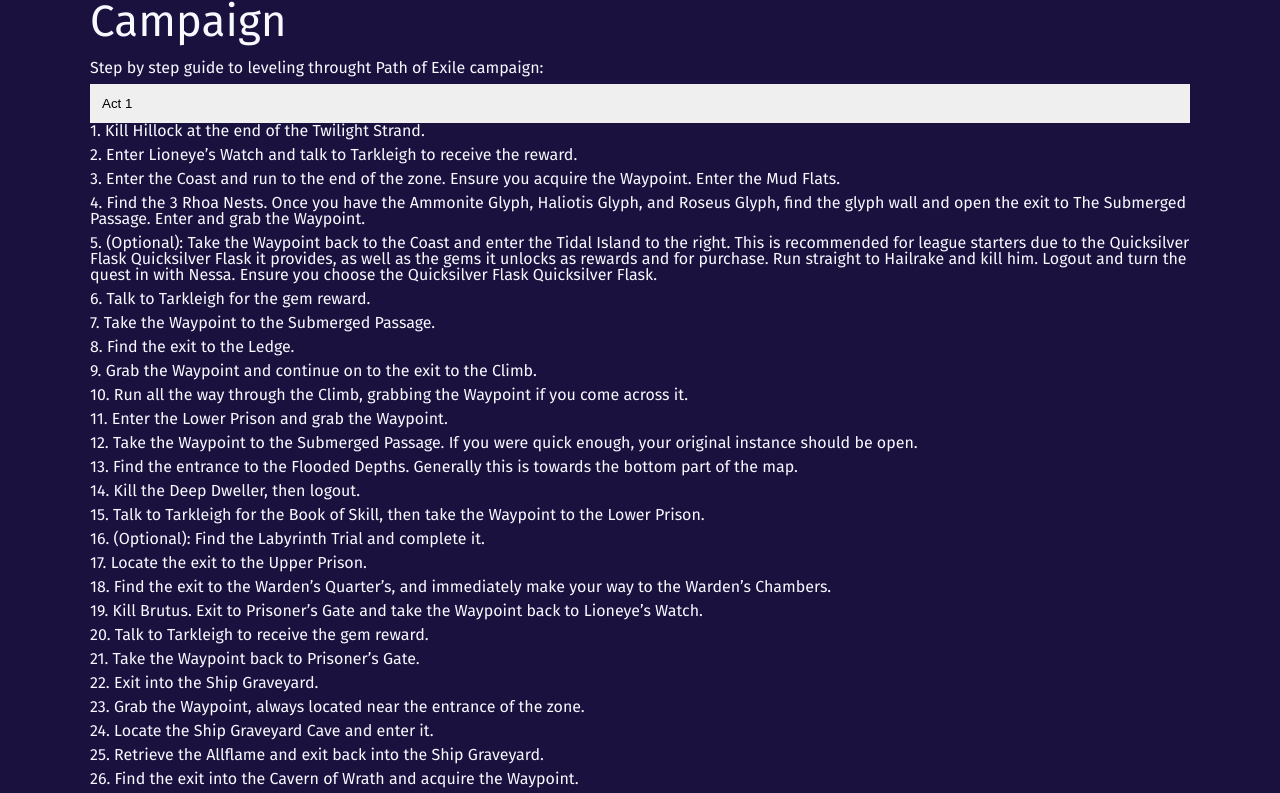
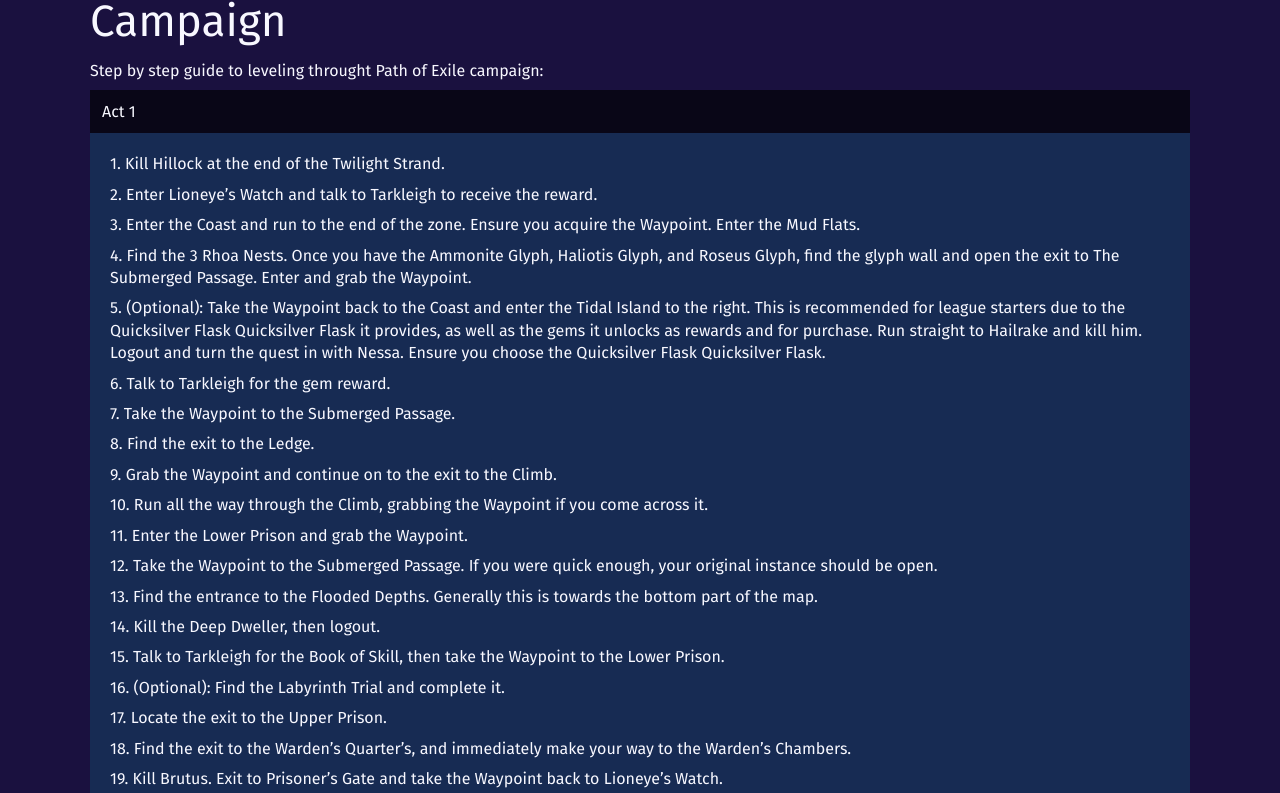
Before and after one commit to ajcumine/poe-pocket-guide, a Next.js app: page /campaign in a window 1280 px wide. Shown: the top 793 px of the page. Built offline with nearby package versions, Linux system fonts and the light colour scheme.

Commit message:
basic accordion functionality

```diff
--- a/components/ActAccordion.tsx
+++ b/components/ActAccordion.tsx
@@ -1,22 +1,35 @@
-import React from 'react';
+import React, { useState } from 'react';
 
 import styled from 'styled-components';
 
 import { Step } from '../data/types';
+import styles from '../styles/variables';
+
+const AccordionWrapper = styled.section`
+  margin-bottom: 2.4rem;
+`;
 
 const AccordionButton = styled.button`
-  /* cursor: pointer; */
+  cursor: pointer;
   padding: 1.2rem;
   width: 100%;
   text-align: left;
   border: none;
   outline: none;
-  /* transition: 0.4s; */
+  transition: 0.4s;
+  background-color: ${styles.colors.darkPurple};
+  color: ${styles.colors.white};
 `;
 
-const AccordionContents = styled.div`
-  /* display: none;
-  overflow: hidden; */
+interface AccordionContentsProps {
+  readonly open: boolean;
+}
+
+const AccordionContents = styled.div<AccordionContentsProps>`
+  display: ${(props) => (props.open ? 'block' : 'none')};
+  overflow: hidden;
+  background-color: ${styles.colors.blue};
+  padding: 2rem;
 `;
 
 const ActAccordion = ({
@@ -25,17 +38,22 @@
 }: {
   actNumber: string;
   actData: Step;
-}) => (
-  <section>
-    <AccordionButton type="button">Act {actNumber}</AccordionButton>
-    <AccordionContents>
+}) => {
+  const [open, setOpen] = useState(true);
+  return (
+    <AccordionWrapper>
+      <AccordionButton type="button" onClick={() => setOpen(!open)}>
+        Act {actNumber}
+      </AccordionButton>
+      <AccordionContents open={open}>
         {Object.keys(actData).map((stepNumber) => (
           <p key={`step-${stepNumber}`}>
-          {stepNumber}. <span>{actData[stepNumber].description}</span>
+            {stepNumber}. {actData[stepNumber].description}
           </p>
         ))}
       </AccordionContents>
-  </section>
+    </AccordionWrapper>
   );
+};
 
 export default ActAccordion;
--- a/components/Page.tsx
+++ b/components/Page.tsx
@@ -5,7 +5,7 @@
 import styles from '../styles/variables';
 
 const PageWrapper = styled.main`
-  background-color: ${styles.colors.background};
+  background-color: ${styles.colors.purple};
   font-family: 'Fira Sans';
   color: ${styles.colors.white};
   position: relative;
@@ -27,7 +27,7 @@
 `;
 
 const Footer = styled.footer`
-  background-color: ${styles.colors.footer};
+  background-color: ${styles.colors.darkPurple};
   position: absolute;
   bottom: 0;
   width: 100%;
--- a/pages/campaign.tsx
+++ b/pages/campaign.tsx
@@ -9,7 +9,11 @@
     <h1>Campaign</h1>
     <p>Step by step guide to leveling throught Path of Exile campaign:</p>
     {Object.keys(campaignData).map((actNumber) => (
-      <ActAccordion actData={campaignData[actNumber]} actNumber={actNumber} />
+      <ActAccordion
+        key={`act-${actNumber}`}
+        actData={campaignData[actNumber]}
+        actNumber={actNumber}
+      />
     ))}
   </Page>
 );
--- a/styles/fonts.css
+++ b/styles/fonts.css
@@ -19,8 +19,14 @@
 p {
   font-size: 1.6em;
   margin-bottom: 0.8rem;
+  line-height: 1.4em;
 }
 
 a {
   text-decoration: none;
 }
+
+button {
+  font-family: inherit;
+  font-size: 1.6em;
+}
--- a/styles/variables.ts
+++ b/styles/variables.ts
@@ -1,7 +1,8 @@
 const colors = {
-  background: '#1a113f',
+  purple: '#1a113f',
   white: '#f8f8ff',
-  footer: '#090617',
+  darkPurple: '#090617',
+  blue: '#172b53',
 };
 
 const size = {
```
Lines whose indentation alone changed are shown as unchanged.
